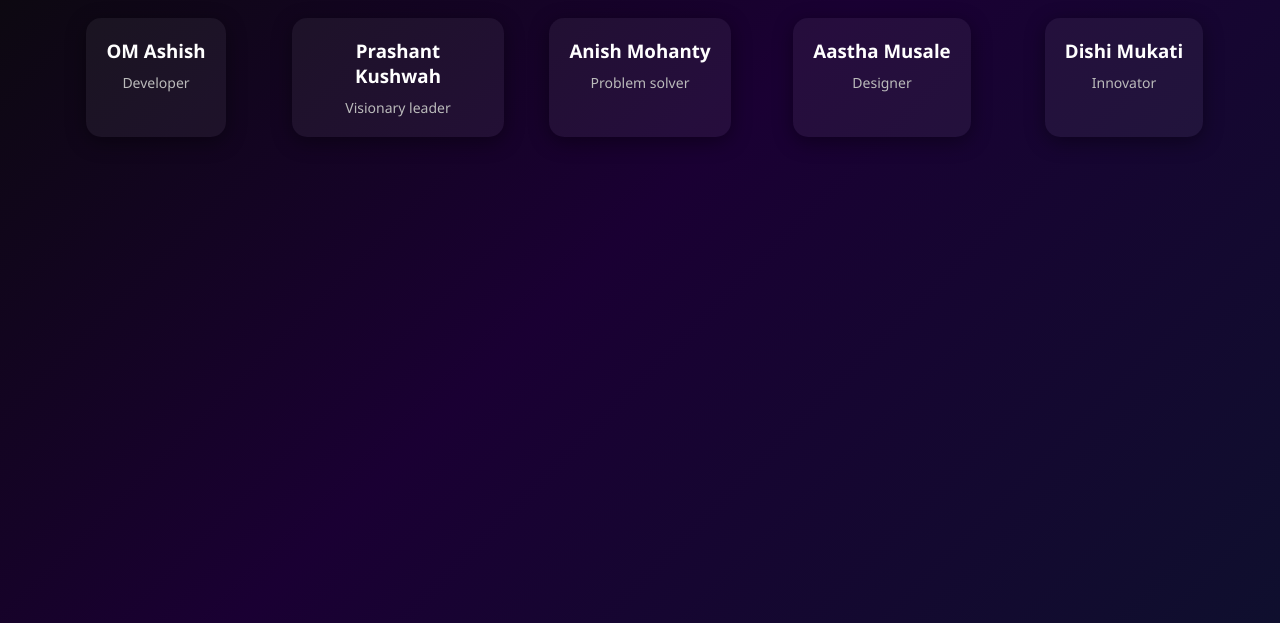
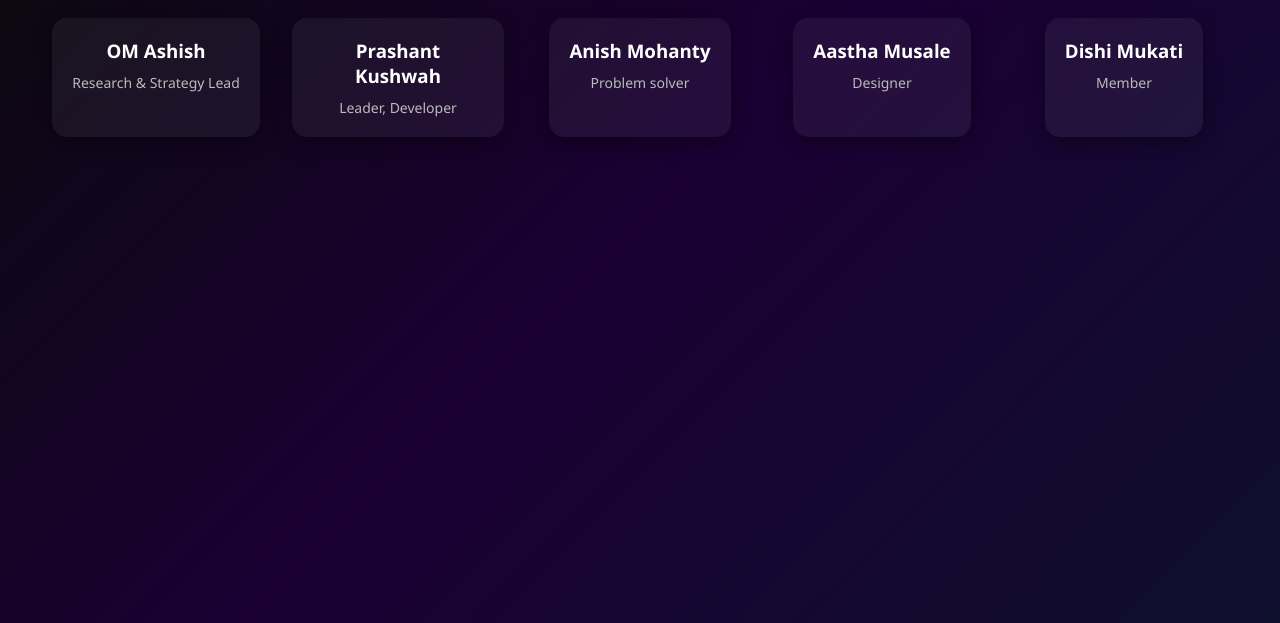
Before and after one commit to rogerPrashant/31-ATLAS, a plain HTML site: page about.html in a window 1280 px wide. Shown: the part 177-800 px from the top of the page. Drawn offline with Linux system fonts and the light colour scheme.

Commit message:
Update about.html

```diff
--- a/about.html
+++ b/about.html
@@ -26,11 +26,11 @@
 
       <div class="member">
         <h3>OM Ashish</h3>
-        <p>Developer</p>
+        <p>Research & Strategy Lead</p>
       </div>
       <div class="member">
         <h3>Prashant Kushwah</h3>
-        <p>Visionary leader</p>
+        <p>Leader, Developer</p>
       </div>
       <div class="member">
         <h3>Anish Mohanty</h3>
@@ -42,7 +42,7 @@
       </div>
       <div class="member">
         <h3>Dishi Mukati</h3>
-        <p>Innovator</p>
+        <p>Member</p>
       </div>
     </div>
   </section>
```
